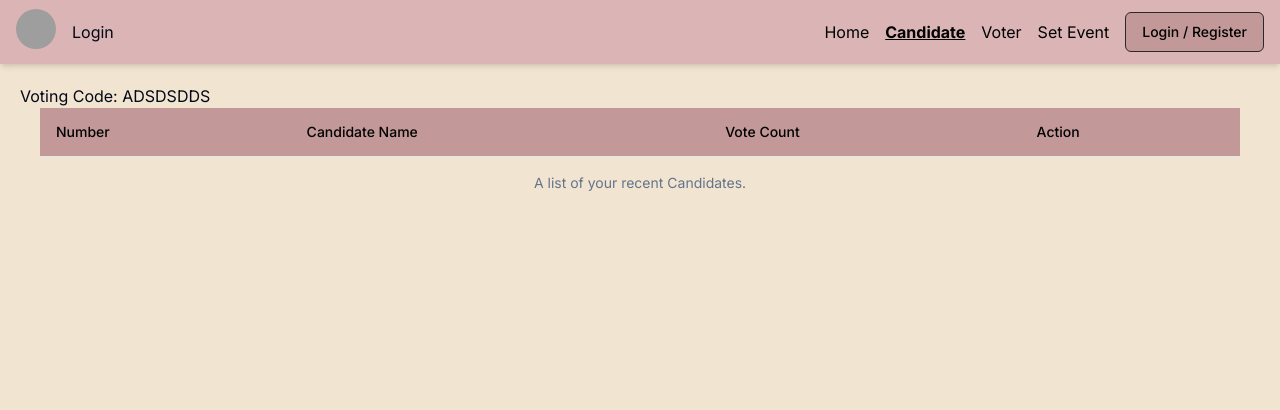
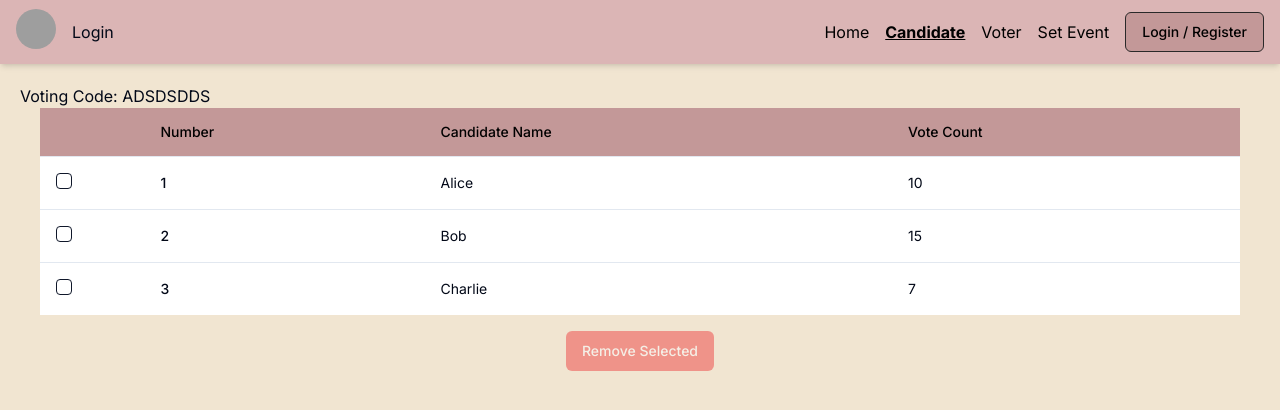
Before and after one commit to Aiyern30/Voting-System-DevMatch-Hackathon-, a Next.js app: page /Login/OwnerHomepage/CandidateList in a window 1280 px wide. Shown: the top 410 px of the page. Built offline with nearby package versions, Linux system fonts and the light colour scheme; grey boxes are pictures that could not be loaded.

Commit message:
complete the remove function and button in candidate list

```diff
--- a/src/app/Login/OwnerHomepage/CandidateList/page.tsx
+++ b/src/app/Login/OwnerHomepage/CandidateList/page.tsx
@@ -1,3 +1,120 @@
+// "use client";
+
+// import Header from "@/components/ui/Components/HostHeader";
+// import {
+//   Table,
+//   TableCaption,
+//   TableHeader,
+//   TableRow,
+//   TableHead,
+//   TableBody,
+//   TableCell,
+// } from "@/components/ui/Table";
+// import React, { useEffect, useState } from "react";
+// import { getCandidates, removeCandidate } from "../../../../../pages/interact";
+// import { Button } from "@/components/ui/Button";
+// import { Checkbox } from "@/components/ui/Checkbox";
+
+// interface Candidate {
+//   id: string; // or number if you convert to number
+//   name: string;
+//   voteCount: string; // or number if you convert to number
+// }
+
+// const Page = () => {
+//   // const [candidates, setCandidates] = useState<Candidate[]>([]); // Specify the type for state
+
+//   // Hardcoded candidates data
+//   const [candidates, setCandidates] = useState<Candidate[]>([
+//     { id: "1", name: "Alice", voteCount: "10" },
+//     { id: "2", name: "Bob", voteCount: "15" },
+//     { id: "3", name: "Charlie", voteCount: "7" },
+//   ]); // Specify the type for state
+//   const [selectedCandidates, setSelectedCandidates] = useState<string[]>([]);
+
+//   // useEffect(() => {
+//   //   const fetchCandidates = async () => {
+//   //     try {
+//   //       const fetchedCandidates = await getCandidates(); // Fetch candidates
+//   //       console.log("Fetched Candidates:", fetchedCandidates);
+//   //       setCandidates(fetchedCandidates); // Set fetched candidates to state
+//   //     } catch (error) {
+//   //       console.error("Error fetching candidates:", error);
+//   //     }
+//   //   };
+
+//   //   fetchCandidates(); // Call the fetch function
+//   // }, []); // Runs once when the component mounts
+
+//   // const handleRemoveCandidate = async (id: string) => {
+//   //   try {
+
+//   //     // Update local state to remove candidate
+//   //     setCandidates((prevCandidates) =>
+//   //       prevCandidates.filter((candidate) => candidate.id !== id)
+//   //     );
+//   //     console.log("Candidate removed successfully");
+//   //   } catch (error) {
+//   //     console.error("Error removing candidate:", error);
+//   //   }
+//   // };
+
+//   const handleRemoveCandidate = () => {
+//     setCandidates((prevCandidates) =>
+//       prevCandidates.filter(
+//         (candidate) => !selectedCandidates.includes(candidate.id)
+//       )
+//     );
+//     setSelectedCandidates([]); // Clear selection after removal
+//   };
+
+//   return (
+//     <div>
+//       <Header />
+//       <div className="p-5 pb-0">Voting Code: ADSDSDDS</div>
+//       <div className="flex h-screen justify-center p-10 pt-0">
+//         <Table>
+//           <TableCaption>A list of your recent Candidates.</TableCaption>
+//           <TableHeader className="bg-[#C39898]">
+//             <TableRow>
+//               <TableHead className="text-black"> </TableHead>
+//               <TableHead className="text-black">Number</TableHead>
+//               <TableHead className="text-black">Candidate Name</TableHead>
+//               <TableHead className="text-black">Vote Count</TableHead>
+//               {/* <TableHead className="text-black">Action</TableHead> */}
+//             </TableRow>
+//           </TableHeader>
+
+//           <TableBody className="bg-white">
+//             {candidates.map((candidate: Candidate, index) => (
+//               <TableRow key={candidate.id}>
+//                 <TableCell>
+//                   <Checkbox id={`checkbox-${candidate.id}`} />{" "}
+//                 </TableCell>
+//                 <TableCell className="font-medium">{index + 1}</TableCell>{" "}
+//                 <TableCell>{candidate.name}</TableCell>
+//                 <TableCell>{candidate.voteCount}</TableCell>
+//               </TableRow>
+//             ))}
+//           </TableBody>
+//         </Table>
+//         <div className="mt-4 flex justify-center">
+//           <Button
+//             variant="destructive"
+//             // onClick={handleRemoveCandidate}
+//             onClick={handleRemoveCandidate} // Remove selected candidates
+//             disabled={selectedCandidates.length === 0} // Disable if no candidates selected
+//           >
+//             Remove
+//           </Button>
+//         </div>
+//       </div>
+//     </div>
+//   );
+// };
+
+// export default Page;
+
 "use client";
 
 import Header from "@/components/ui/Components/HostHeader";
@@ -10,79 +127,85 @@
   TableBody,
   TableCell,
 } from "@/components/ui/Table";
-import React, { useEffect, useState } from "react";
-import { getCandidates, removeCandidate } from "../../../../../pages/interact";
+import React, { useState } from "react";
 import { Button } from "@/components/ui/Button";
+import { Checkbox } from "@/components/ui/Checkbox";
 
 interface Candidate {
-  id: string; // or number if you convert to number
+  id: string;
   name: string;
-  voteCount: string; // or number if you convert to number
+  voteCount: string;
 }
 
 const Page = () => {
-  const [candidates, setCandidates] = useState<Candidate[]>([]); // Specify the type for state
+  const [candidates, setCandidates] = useState<Candidate[]>([
+    { id: "1", name: "Alice", voteCount: "10" },
+    { id: "2", name: "Bob", voteCount: "15" },
+    { id: "3", name: "Charlie", voteCount: "7" },
+  ]);
 
-  // useEffect(() => {
-  //   const fetchCandidates = async () => {
-  //     try {
-  //       const fetchedCandidates = await getCandidates(); // Fetch candidates
-  //       console.log("Fetched Candidates:", fetchedCandidates);
-  //       setCandidates(fetchedCandidates); // Set fetched candidates to state
-  //     } catch (error) {
-  //       console.error("Error fetching candidates:", error);
-  //     }
-  //   };
+  const [selectedCandidates, setSelectedCandidates] = useState<string[]>([]);
 
-  //   fetchCandidates(); // Call the fetch function
-  // }, []); // Runs once when the component mounts
+  const handleCheckboxChange = (id: string) => {
+    setSelectedCandidates((prevSelected) =>
+      prevSelected.includes(id)
+        ? prevSelected.filter((candidateId) => candidateId !== id)
+        : [...prevSelected, id]
+    );
+  };
 
-  const handleRemoveCandidate = async (id: string) => {
-    // try {
-    //   await removeCandidate(parseInt(id)); // Remove candidate from the blockchain
-    //   // Update local state to remove candidate
-    //   setCandidates((prevCandidates) =>
-    //     prevCandidates.filter((candidate) => candidate.id !== id)
-    //   );
-    //   console.log("Candidate removed successfully");
-    // } catch (error) {
-    //   console.error("Error removing candidate:", error);
-    // }
+  const handleRemoveSelected = () => {
+    setCandidates((prevCandidates) =>
+      prevCandidates.filter(
+        (candidate) => !selectedCandidates.includes(candidate.id)
+      )
+    );
+    setSelectedCandidates([]); // Clear selection after removal
   };
 
   return (
     <div>
       <Header />
       <div className="p-5 pb-0">Voting Code: ADSDSDDS</div>
-      <div className="flex h-screen justify-center p-10 pt-0">
+
+      <div className="flex flex-col h-screen  p-10 pt-0">
         <Table>
-          <TableCaption>A list of your recent Candidates.</TableCaption>
           <TableHeader className="bg-[#C39898]">
             <TableRow>
+              <TableHead className="text-black"></TableHead>
               <TableHead className="text-black">Number</TableHead>
               <TableHead className="text-black">Candidate Name</TableHead>
               <TableHead className="text-black">Vote Count</TableHead>
-              <TableHead className="text-black">Action</TableHead>
             </TableRow>
           </TableHeader>
+
           <TableBody className="bg-white">
             {candidates.map((candidate: Candidate, index) => (
               <TableRow key={candidate.id}>
-                <TableCell className="font-medium">{index + 1}</TableCell>{" "}
+                <TableCell>
+                  <Checkbox
+                    id={`checkbox-${candidate.id}`}
+                    onCheckedChange={() => handleCheckboxChange(candidate.id)}
+                    checked={selectedCandidates.includes(candidate.id)}
+                  />
+                </TableCell>
+                <TableCell className="font-medium">{index + 1}</TableCell>
                 <TableCell>{candidate.name}</TableCell>
                 <TableCell>{candidate.voteCount}</TableCell>
-                <TableCell>
-                  <Button
-                    variant="destructive"
-                    onClick={() => handleRemoveCandidate(candidate.id)} // Call the remove function
-                  >
-                    Remove
-                  </Button>
-                </TableCell>
               </TableRow>
             ))}
           </TableBody>
         </Table>
+
+        <div className="mt-4 flex justify-center">
+          <Button
+            variant="destructive"
+            onClick={handleRemoveSelected} // Remove selected candidates
+            disabled={selectedCandidates.length === 0} // Disable if no candidates selected
+          >
+            Remove Selected
+          </Button>
+        </div>
       </div>
     </div>
   );
```
